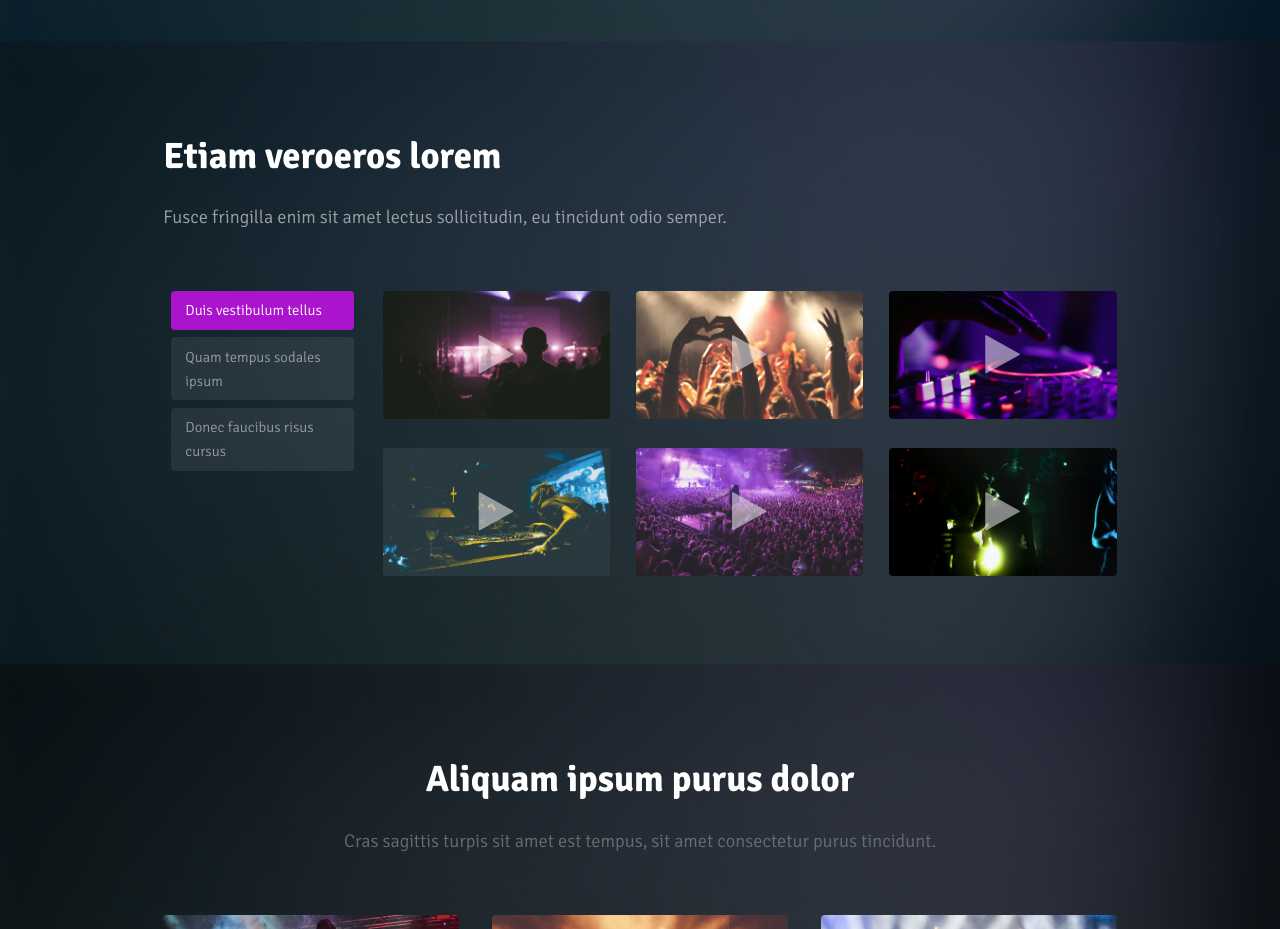
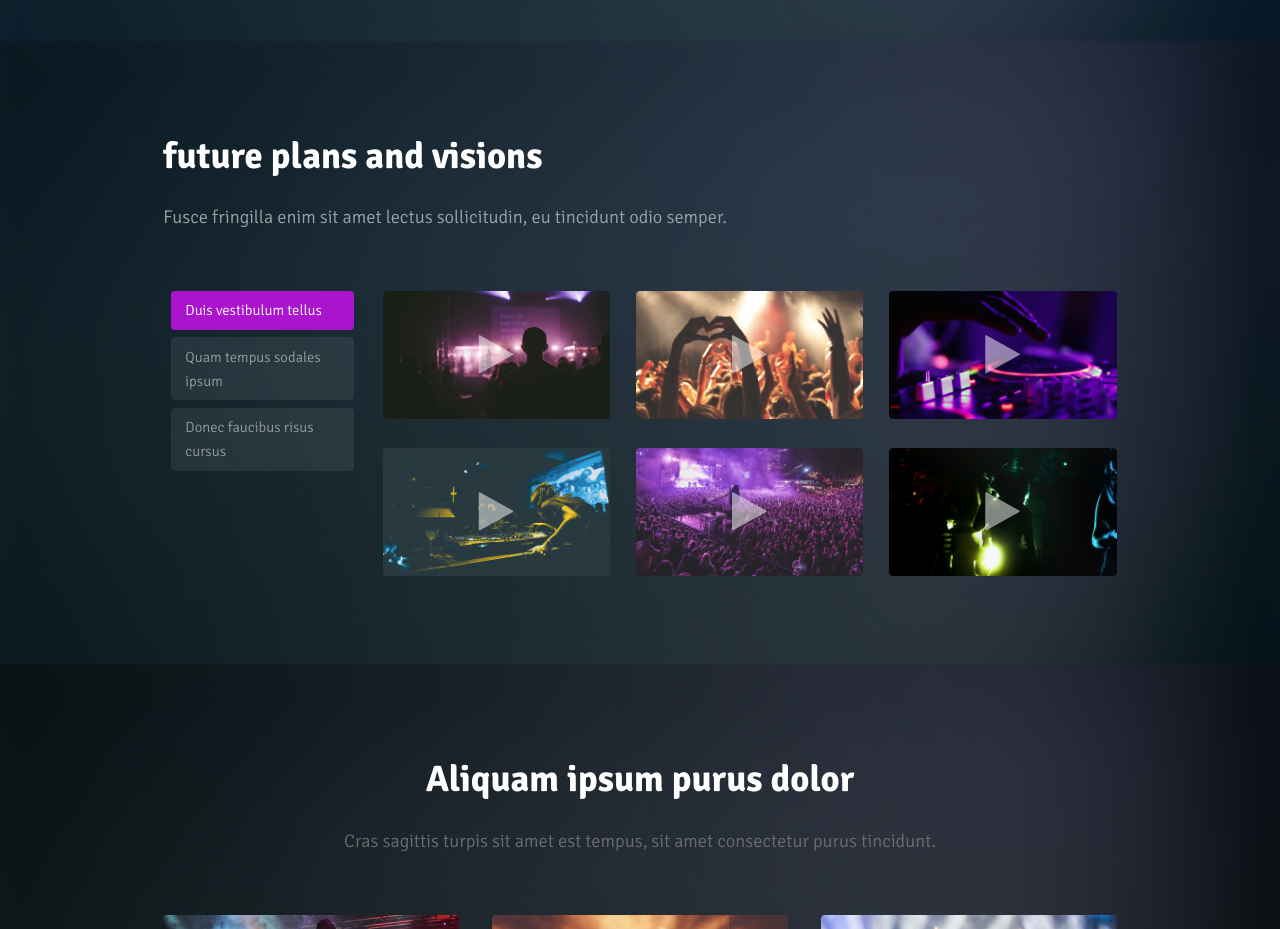
Before and after one commit to blankblake/home, a plain HTML site: page index.html in a window 1280 px wide. Shown: the part 1440-2369 px from the top of the page. Drawn offline with Linux system fonts and the light colour scheme.

Commit message:
Update index.html

```diff
--- a/index.html
+++ b/index.html
@@ -90,7 +90,7 @@
 				<section class="wrapper style2">
 					<div class="inner">
 						<header>
-							<h2>Etiam veroeros lorem</h2>
+							<h2>future  plans and visions</h2>
 							<p>Fusce fringilla enim sit amet lectus sollicitudin, eu tincidunt odio semper.</p>
 						</header>
 						<!-- Tabbed Video Section -->
```
